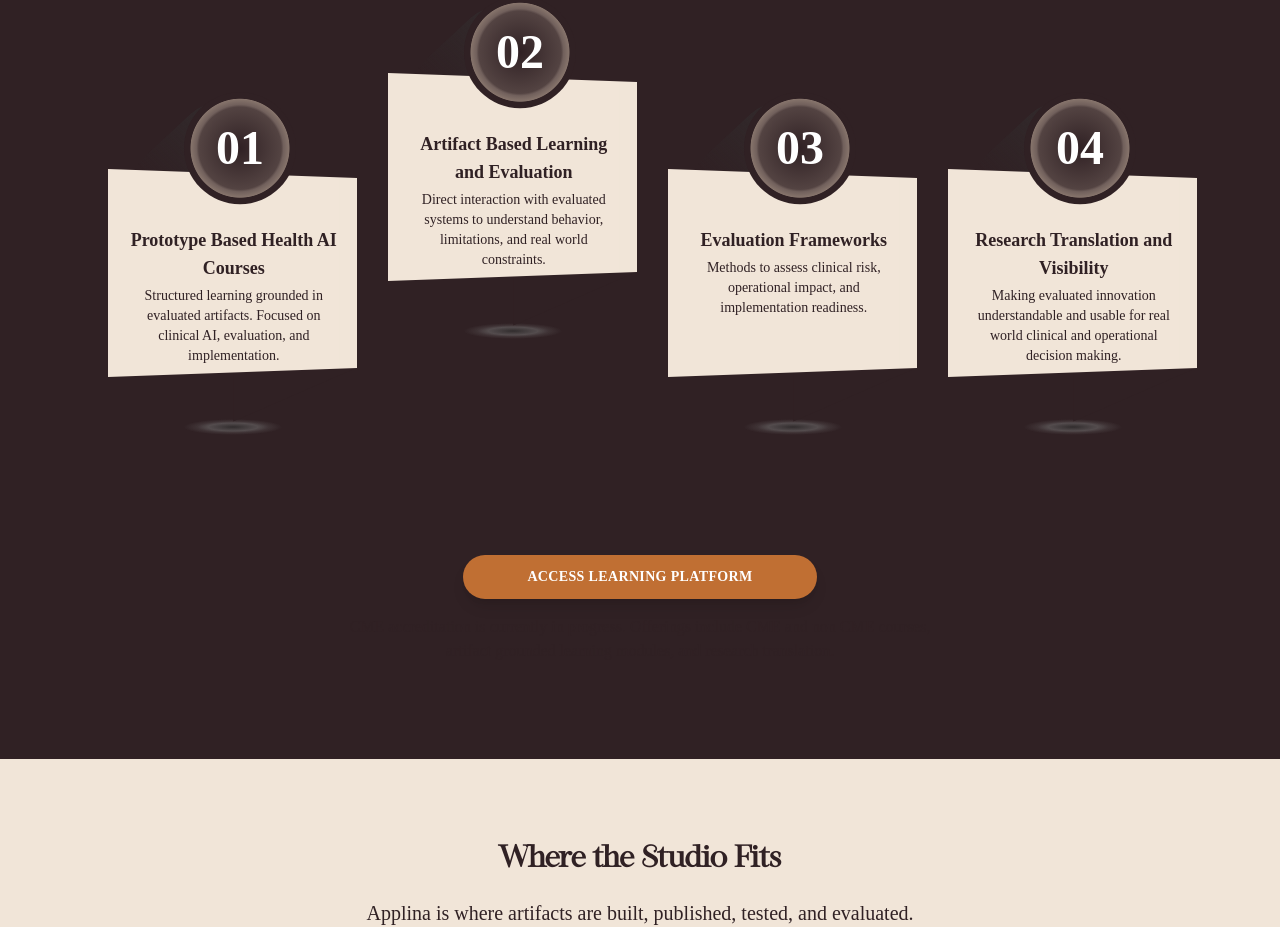
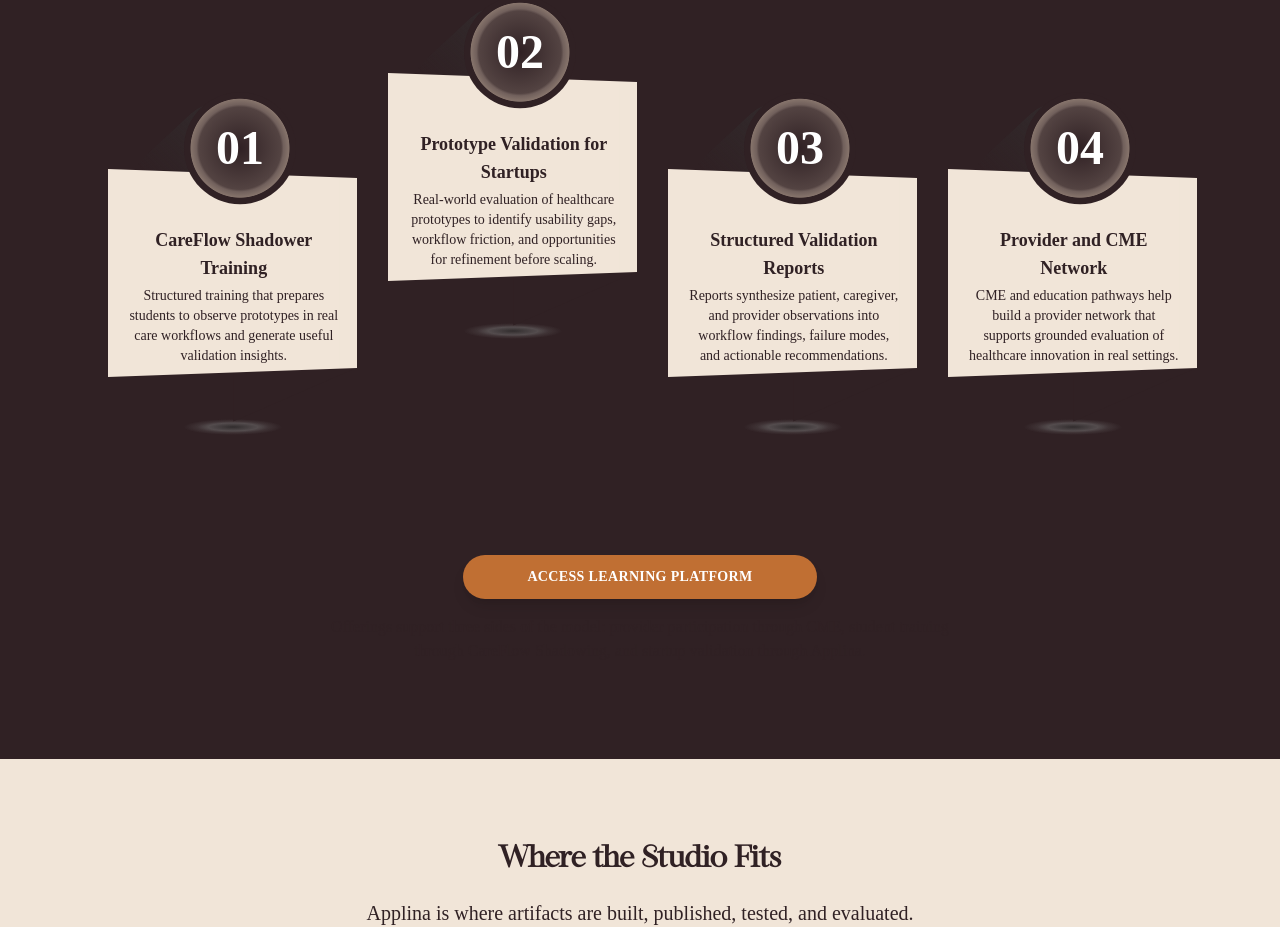
Before and after one commit to lbouayad/tophealthaistudio, a Next.js app: page /#choose-us in a window 1280 px wide. Shown: the part 5320-6247 px from the top of the page. Built offline with nearby package versions, Linux system fonts and the light colour scheme.

Commit message:
Update Offerings.js

```diff
--- a/src/app/components/Home/Offerings.js
+++ b/src/app/components/Home/Offerings.js
@@ -9,11 +9,18 @@ const Offers = () => {
   }, []);
 
   return (
-    <div id="offerings" className="w-full flex flex-col justify-center bg-brown text-center lg:py-24 py-16 overflow-hidden relative z-20">
+    <div
+      id="offerings"
+      className="w-full flex flex-col justify-center bg-brown text-center lg:py-24 py-16 overflow-hidden relative z-20"
+    >
       <h1 className="mainHeading text-lightBrown uppercase">Offerings</h1>
 
       <div className="grid grid-cols-1 lg:grid-cols-2 xl:grid-cols-4 lg:gap-y-0 gap-y-10 py-14 relative z-10 px-6 xl:px-20">
-        <div data-aos="zoom-in" data-aos-duration="1200" className="w-56 bg-slate-200 text-white text-center mx-auto lg:mt-24 mt-0">
+        <div
+          data-aos="zoom-in"
+          data-aos-duration="1200"
+          className="w-56 bg-slate-200 text-white text-center mx-auto lg:mt-24 mt-0"
+        >
           <div className="circle w-28 h-28 bg-brown rounded-full mx-auto z-20 relative translate-y-[2.2rem] translate-x-5">
             <div
               className="w-full h-full rounded-full flex justify-center items-center text-5xl font-semibold"
@@ -28,14 +35,17 @@ const Offers = () => {
 
           <div
             className="w-24 h-28 absolute rounded-ss-[2.4rem] translate-x-[3.4rem] -translate-y-[4rem] rotate-[47deg]"
-            style={{ background: "linear-gradient(to bottom, #33333399, transparent)" }}
+            style={{
+              background: "linear-gradient(to bottom, #33333399, transparent)",
+            }}
           />
 
           <div className="w-0 h-52 z-10 mx-auto relative border-l-[15.6rem] border-l-lightBrown border-solid border-t-[0.6rem] border-t-transparent border-b-[0.6rem] border-b-transparent">
             <div className="w-[13.2rem] h-full pt-12 translate-x-[-14.3rem] absolute overflow-hidden bg-lightBrown text-brown">
-              <h2 className="font-bold text-lg">Prototype Based Health AI Courses</h2>
+              <h2 className="font-bold text-lg">CareFlow Shadower Training</h2>
               <p className="pt-1 text-sm">
-                Structured learning grounded in evaluated artifacts. Focused on clinical AI, evaluation, and implementation.
+                Structured training that prepares students to observe prototypes
+                in real care workflows and generate useful validation insights.
               </p>
             </div>
           </div>
@@ -52,7 +62,11 @@ const Offers = () => {
           />
         </div>
 
-        <div data-aos="zoom-in" data-aos-duration="1200" className="w-56 bg-slate-200 text-white text-center mx-auto lg:mt-0 mt-0">
+        <div
+          data-aos="zoom-in"
+          data-aos-duration="1200"
+          className="w-56 bg-slate-200 text-white text-center mx-auto lg:mt-0 mt-0"
+        >
           <div className="circle w-28 h-28 bg-brown rounded-full mx-auto z-20 relative translate-y-[2.2rem] translate-x-5">
             <div
               className="w-full h-full rounded-full flex justify-center items-center text-5xl font-semibold"
@@ -67,14 +81,20 @@ const Offers = () => {
 
           <div
             className="w-24 h-28 absolute rounded-ss-[2.4rem] translate-x-[3.4rem] -translate-y-[4rem] rotate-[47deg]"
-            style={{ background: "linear-gradient(to bottom, #33333399, transparent)" }}
+            style={{
+              background: "linear-gradient(to bottom, #33333399, transparent)",
+            }}
           />
 
           <div className="w-0 h-52 z-10 mx-auto relative border-l-[15.6rem] border-l-lightBrown border-solid border-t-[0.6rem] border-t-transparent border-b-[0.6rem] border-b-transparent">
             <div className="w-[13.2rem] h-full pt-12 translate-x-[-14.3rem] absolute overflow-hidden bg-lightBrown text-brown">
-              <h2 className="font-bold text-lg">Artifact Based Learning and Evaluation</h2>
+              <h2 className="font-bold text-lg">
+                Prototype Validation for Startups
+              </h2>
               <p className="pt-1 text-sm">
-                Direct interaction with evaluated systems to understand behavior, limitations, and real world constraints.
+                Real-world evaluation of healthcare prototypes to identify
+                usability gaps, workflow friction, and opportunities for
+                refinement before scaling.
               </p>
             </div>
           </div>
@@ -91,7 +111,11 @@ const Offers = () => {
           />
         </div>
 
-        <div data-aos="zoom-in" data-aos-duration="1200" className="w-56 bg-slate-200 text-white text-center mx-auto lg:mt-24 mt-0">
+        <div
+          data-aos="zoom-in"
+          data-aos-duration="1200"
+          className="w-56 bg-slate-200 text-white text-center mx-auto lg:mt-24 mt-0"
+        >
           <div className="circle w-28 h-28 bg-brown rounded-full mx-auto z-20 relative translate-y-[2.2rem] translate-x-5">
             <div
               className="w-full h-full rounded-full flex justify-center items-center text-5xl font-semibold"
@@ -106,14 +130,20 @@ const Offers = () => {
 
           <div
             className="w-24 h-28 absolute rounded-ss-[2.4rem] translate-x-[3.4rem] -translate-y-[4rem] rotate-[47deg]"
-            style={{ background: "linear-gradient(to bottom, #33333399, transparent)" }}
+            style={{
+              background: "linear-gradient(to bottom, #33333399, transparent)",
+            }}
           />
 
           <div className="w-0 h-52 z-10 mx-auto relative border-l-[15.6rem] border-l-lightBrown border-solid border-t-[0.6rem] border-t-transparent border-b-[0.6rem] border-b-transparent">
             <div className="w-[13.2rem] h-full pt-12 translate-x-[-14.3rem] absolute overflow-hidden bg-lightBrown text-brown">
-              <h2 className="font-bold text-lg">Evaluation Frameworks</h2>
+              <h2 className="font-bold text-lg">
+                Structured Validation Reports
+              </h2>
               <p className="pt-1 text-sm">
-                Methods to assess clinical risk, operational impact, and implementation readiness.
+                Reports synthesize patient, caregiver, and provider observations
+                into workflow findings, failure modes, and actionable
+                recommendations.
               </p>
             </div>
           </div>
@@ -130,7 +160,11 @@ const Offers = () => {
           />
         </div>
 
-        <div data-aos="zoom-in" data-aos-duration="1200" className="w-56 bg-slate-200 text-white text-center mx-auto lg:mt-24 mt-0">
+        <div
+          data-aos="zoom-in"
+          data-aos-duration="1200"
+          className="w-56 bg-slate-200 text-white text-center mx-auto lg:mt-24 mt-0"
+        >
           <div className="circle w-28 h-28 bg-brown rounded-full mx-auto z-20 relative translate-y-[2.2rem] translate-x-5">
             <div
               className="w-full h-full rounded-full flex justify-center items-center text-5xl font-semibold"
@@ -145,14 +179,18 @@ const Offers = () => {
 
           <div
             className="w-24 h-28 absolute rounded-ss-[2.4rem] translate-x-[3.4rem] -translate-y-[4rem] rotate-[47deg]"
-            style={{ background: "linear-gradient(to bottom, #33333399, transparent)" }}
+            style={{
+              background: "linear-gradient(to bottom, #33333399, transparent)",
+            }}
           />
 
           <div className="w-0 h-52 z-10 mx-auto relative border-l-[15.6rem] border-l-lightBrown border-solid border-t-[0.6rem] border-t-transparent border-b-[0.6rem] border-b-transparent">
             <div className="w-[13.2rem] h-full pt-12 translate-x-[-14.3rem] absolute overflow-hidden bg-lightBrown text-brown">
-              <h2 className="font-bold text-lg">Research Translation and Visibility</h2>
+              <h2 className="font-bold text-lg">Provider and CME Network</h2>
               <p className="pt-1 text-sm">
-                Making evaluated innovation understandable and usable for real world clinical and operational decision making.
+                CME and education pathways help build a provider network that
+                supports grounded evaluation of healthcare innovation in real
+                settings.
               </p>
             </div>
           </div>
@@ -181,7 +219,9 @@ const Offers = () => {
         </a>
 
         <p className="text-brown text-sm md:text-base mt-4 max-w-2xl text-center px-6">
-          CME accreditation is currently in progress. Offerings include CME and non CME courses, artifact grounded learning modules, and research translation.
+          Offerings support three sides of the model: provider participation
+          through CME, student training through CareFlow Shadowing, and startup
+          validation through Applina.
         </p>
       </div>
     </div>
```
